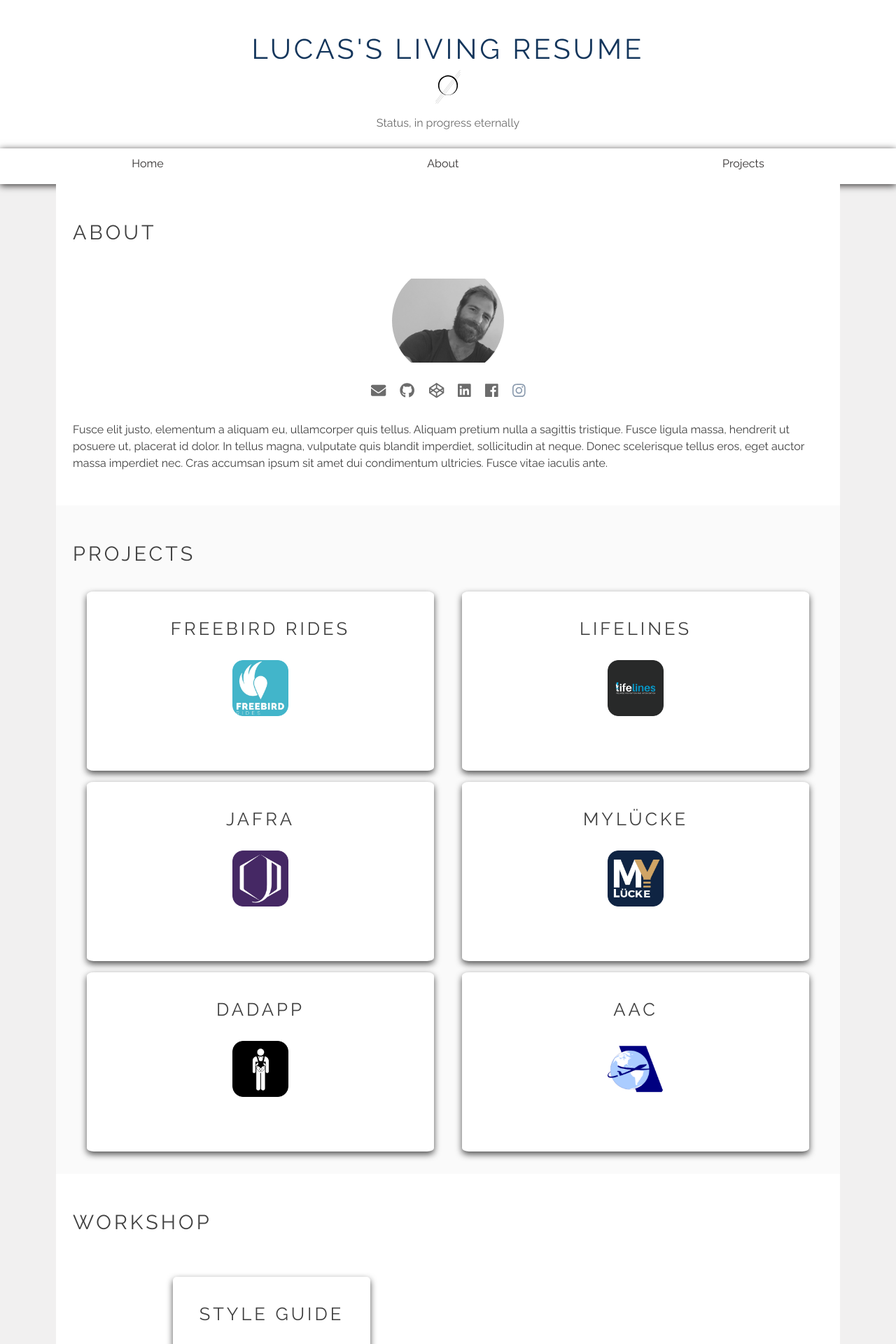
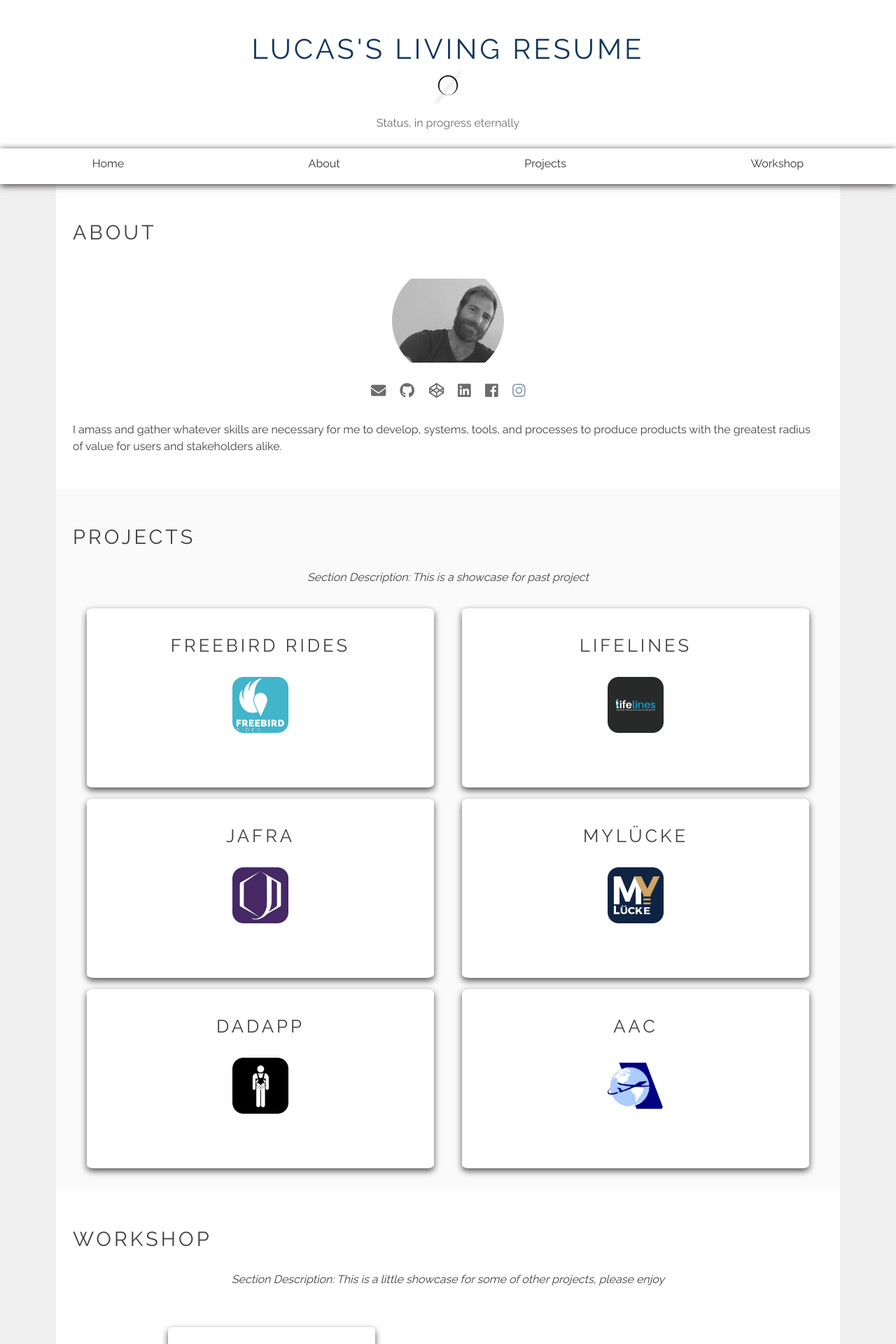
Before and after one commit to LucasZapico/lucaszapico.github.io, a Jekyll site: the page built from index.md, in a window 1280 px wide. Shown: the top 1920 px of the page at 70% size. Built offline with Jekyll 4.4.1, drawn with Linux system fonts in a browser that asks for light colours; nearby versions of some CDN libraries; some of the changed text lies outside the part shown.

Commit message:
Section updates
fixed hidden shadow on nav bar

```diff
--- a/_data/menu.yml
+++ b/_data/menu.yml
@@ -7,8 +7,8 @@
 - title: Projects
   href: "#projects"
 
-# - title: Workshop
-#   href: "#workshop"
+- title: Workshop
+  href: "#workshop"
 #
 # - title: Skills
 #   href: "#skills"
--- a/_layouts/home.html
+++ b/_layouts/home.html
@@ -15,11 +15,16 @@ layout: default
       <!-- <a href="http://www.flickr.com/photos/zlucas/"></a><i class="fab fa-flickr fa-lg"></i></a> -->
     </div>
     <p>
-      Fusce elit justo, elementum a aliquam eu, ullamcorper quis tellus. Aliquam pretium nulla a sagittis tristique. Fusce ligula massa, hendrerit ut posuere ut, placerat id dolor. In tellus magna, vulputate quis blandit imperdiet, sollicitudin at neque. Donec scelerisque tellus eros, eget auctor massa imperdiet nec. Cras accumsan ipsum sit amet dui condimentum ultricies. Fusce vitae iaculis ante.
+      I amass and gather whatever skills are necessary for me to develop, systems, tools, and processes to produce products with the greatest radius of value for users and stakeholders alike.
     </p>
   </section>
   <section id="projects" class="project-section">
   <h2>Projects</h2>
+  <div class="description proj">
+    <p>
+      Section Description:  This is a showcase for past project
+    </p>
+  </div>
   <div class="project-wrap">
     {% for project in site.data.projects %}
     <article class="project-content proj">
@@ -40,6 +45,11 @@ layout: default
 
   <section id="workshop" class="workshop-section">
   <h2>WorkShop</h2>
+  <div class="description workshop">
+    <p>
+      Section Description:  This is a little showcase for some of other projects, please enjoy
+    </p>
+  </div>
   <div class="project-wrap workshop">
     <section class="workshop-projects">
       {% for workshop in site.data.workshop %}
@@ -47,12 +57,18 @@ layout: default
         <div class="top-tile-content workshop">
           <h3>{{ workshop.title }}</h3>
           <img class="project-img workshop" src="{{site.baseurl}}{{ workshop.img }}"/>
+          <p>
+            {{workshop.version}}
+          </p>
           <div class="workshop-links">
             {% if workshop.repo != null %}
-              <a href="{{workshop.link}}"><i class="fab fa-github"></i></a>
-              <a href="{{workshop.repo}}"><i class="fas fa-link"></i></a>
+              <a href="{{workshop.repo}}"><i class="fab fa-github"></i></a>
+              <a href="{{workshop.link}}"><i class="fas fa-link"></i></a>
             {% endif %}
           </div>
+          <!-- <p class="workshop-proj-link">
+            <a href="./style_guide/">See more of my process</a>
+          </p> -->
         </div>
         <p class="project-des workshop">
         </p>
@@ -61,7 +77,7 @@ layout: default
     </section>
 
     <section class="workshop-des">
-      Fusce elit justo, elementum a aliquam eu, ullamcorper quis tellus. Aliquam pretium nulla a sagittis tristique. Fusce ligula massa, hendrerit ut posuere ut, placerat id dolor. In tellus magna, vulputate quis blandit imperdiet, sollicitudin at neque. Donec scelerisque tellus eros, eget auctor massa imperdiet nec. Cras accumsan ipsum sit amet dui condimentum ultricies. Fusce vitae iaculis ante.
+      The projects in this section are some of my practice projects or brainchildren. They have been extremely helpful in my growth of understanding the development process
     </section>
   </div>
 
--- a/_sass/base/_nav-base.scss
+++ b/_sass/base/_nav-base.scss
@@ -19,6 +19,6 @@
 }
 
 .menu li a:hover {
-  background: hsla(210, 68%, 37%, 0.69);
+  //background: hsla(210, 68%, 37%, 0.69);
   color: #FFFFFF;
 }
--- a/_sass/components/_nav.scss
+++ b/_sass/components/_nav.scss
@@ -2,6 +2,7 @@
 .nav-main {
   width: 100%;
   margin: 0;
+  position: relative;
 //  box-shadow: 0px 2px 10px $dark;
 
 
--- a/_sass/layouts/_home-layout.scss
+++ b/_sass/layouts/_home-layout.scss
@@ -41,6 +41,12 @@
 background-color: $lightgray;
   padding-bottom: 2em;
 
+  .description.proj{
+    text-align: center;
+    font-style: italic;
+  }
+
+
 }
   .project-wrap {
     display: flex;
@@ -79,6 +85,7 @@ background-color: $lightgray;
       }
 
 
+
     }
   }
   .project-content.proj:hover {
@@ -89,15 +96,32 @@ background-color: $lightgray;
   }
 
 
+
+
 //WORKSHOP SECTION
+.workshop-section {
+  .description{
+    text-align: center;
+    font-style: italic;
+  }
+}
+
 .project-wrap.workshop {
-  display: grid;
-  grid-template-columns: 50% 50%;
 
   .workshop {
 
     .project-content.workshop{
       width: 15em;
+    }
+    h3 {
+      margin: .3em;
+    }
+    p {
+      margin: .3em;
+
+    }
+    .workshop-proj-link {
+        font-style: italic;
     }
 
     img {
@@ -131,4 +155,11 @@ background-color: $lightgray;
   .project-content {
     max-width: 30em;
   }
+
+
+  .project-wrap.workshop {
+    display: grid;
+    grid-template-columns: 50% 50%;
+  }
+
 }
```
Also changed, not shown: _data/workshop.yml (+7 -3 lines), workshop/styleguide-project-overview.md (added, +7 -0 lines).
